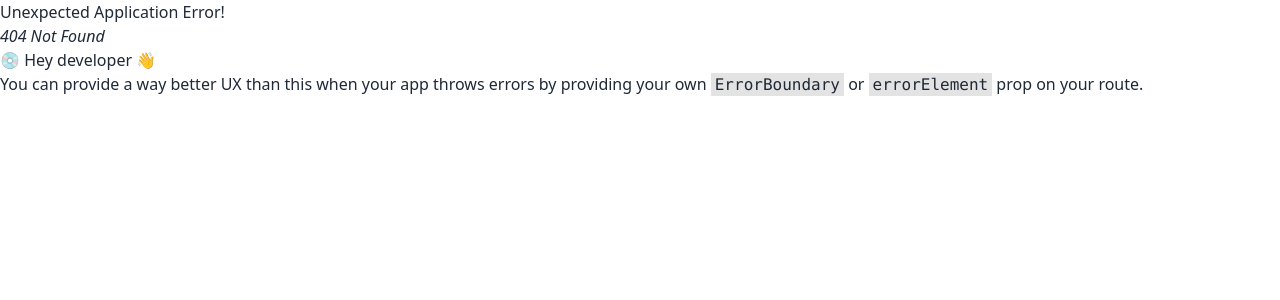
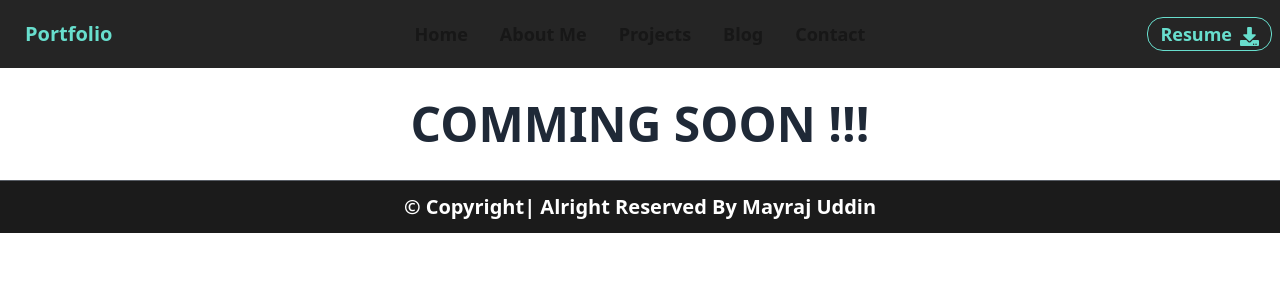
Before and after one commit to mayrajuddin/mayraj-portfolio, a React (Create React App) app: page /blog in a window 1280 px wide. Before the commit this address had no page. Shown: the top 300 px of the page. Built offline with nearby package versions, Linux system fonts and the light colour scheme.

Commit message:
blog page

```diff
--- a/src/Components/Header/Header.js
+++ b/src/Components/Header/Header.js
@@ -8,6 +8,7 @@ const Header = () => {
             <li> <Link to='/' className='text-neutral-900 font-semibold text-lg capitalize hover:text-[#68DECD] duration-700 ease-in'>Home</Link></li>
             <li> <a href='#about' className='text-neutral-900 font-semibold text-lg capitalize hover:text-[#68DECD] duration-700 ease-in'>about me</a></li>
             <li> <a href='#projects' className='text-neutral-900 font-semibold text-lg capitalize hover:text-[#68DECD] duration-700 ease-in'>Projects</a></li>
+            <li> <a href='/blog' className='text-neutral-900 font-semibold text-lg capitalize hover:text-[#68DECD] duration-700 ease-in'>blog</a></li>
             <li><a href='#contact' className='text-neutral-900 font-semibold text-lg capitalize hover:text-[#68DECD] duration-700 ease-in'>Contact</a></li>
         </>
     ]
--- /dev/null
+++ b/src/Pages/Blog/Blog.js
@@ -0,0 +1,13 @@
+import React from 'react';
+
+const Blog = () => {
+    return (
+        <section className=''>
+            <div className="container py-8 ">
+                <h3 className='text-5xl uppercase font-bold text-center'> comming soon !!!</h3>
+            </div>
+        </section>
+    );
+};
+
+export default Blog;
--- a/src/Routes/Routes.js
+++ b/src/Routes/Routes.js
@@ -1,6 +1,7 @@
 import { createBrowserRouter } from "react-router-dom";
 import ProjectDetails from "../Components/Projects/ProjectDetails";
 import Main from "../Layout/Main";
+import Blog from "../Pages/Blog/Blog";
 import Home from '../Pages/Home/Home'
 
 export const router = createBrowserRouter([
@@ -13,6 +14,10 @@ export const router = createBrowserRouter([
                 element: <Home />
             },
             {
+                path: '/blog',
+                element: <Blog />
+            },
+            {
                 path: '/project/:id',
                 element: <ProjectDetails />,
                 loader: ({ params }) => fetch(`projectsData.json/${params.id}`)
```
